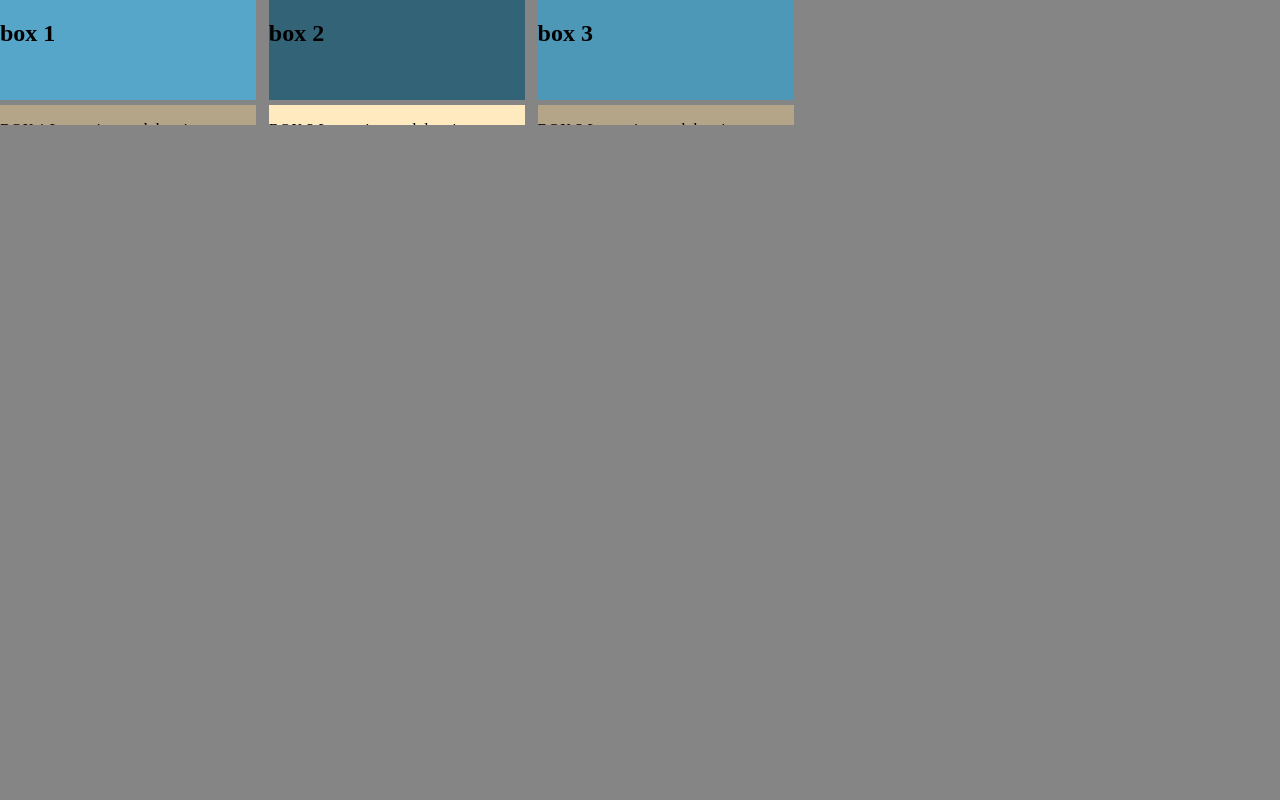
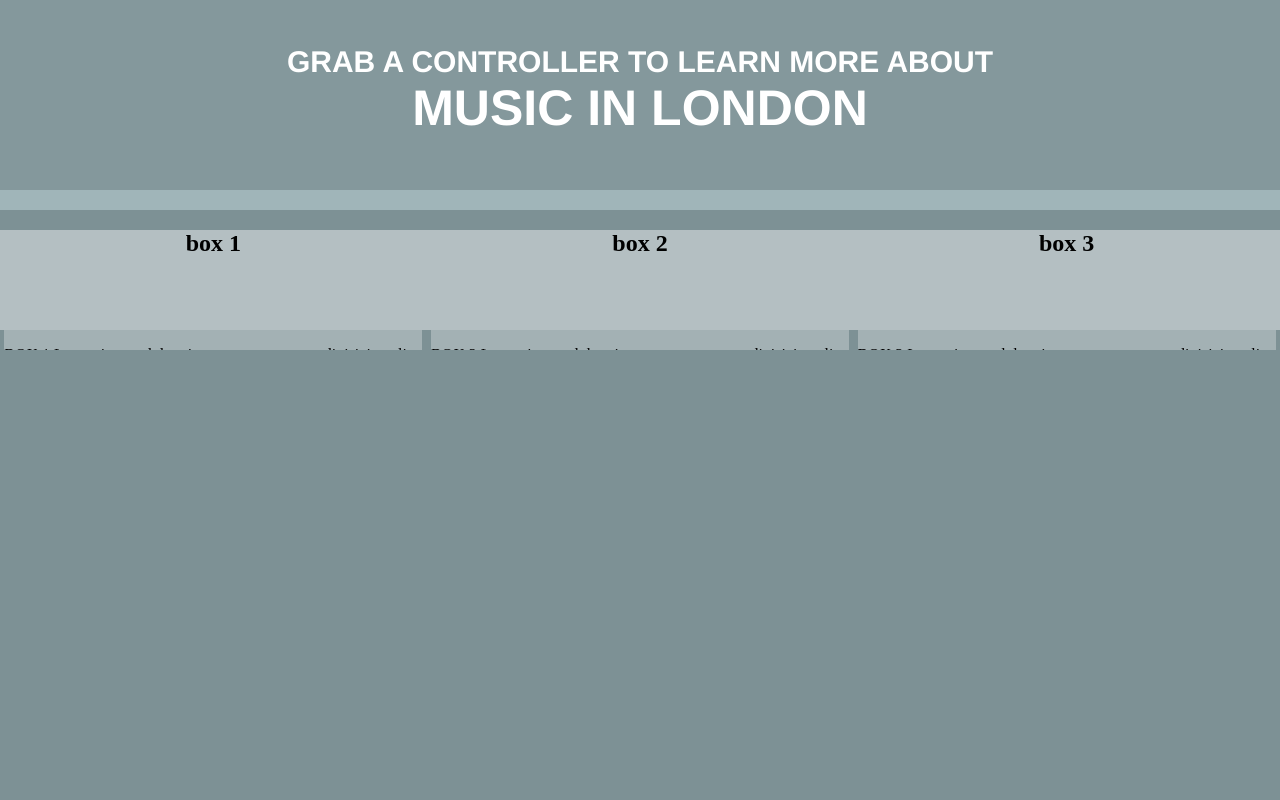
Before and after one commit to seanbrophy/ExperientialDesign, a website with bundled scripts: page index.html in a window 1280 px wide. Shown: the top 800 px of the page. Built offline with nearby package versions, Linux system fonts and the light colour scheme.

Commit message:
styling
started UI styling

```diff
--- a/css/main.css
+++ b/css/main.css
@@ -2,92 +2,120 @@ body
 {
 	padding: 0;
 	margin: 0;
+	background-color: #a0b5b9;
+}
+
+header {
+	background-color: #84989c;
+	font-family: helvetica, arial, sans-serif;
+	text-transform: uppercase;
+	color: #fff;
+	text-align: center;
+	margin-bottom: 20px;
+	padding: 20px 0;
+}
+
+header h2 {
+	font-size: 30px;
+	margin-bottom: 0;
+}
+
+header h1 {
+	font-size: 50px;
+	margin-top: 0;
 }
 
 /*info general style*/
 .title
 {
+	background-color: #b4bfc2;
 	width: 100%;
 	height: 100px;
-	position: absolute;
-	top: 0;
+	text-align: center;
+	/*position: absolute;*/
+	/*top: 0;*/
 }
 
 .info
 {
 	width: 100%;
 	height: 20px;
-	background-color: red;
-	position: absolute;
-	top: 105px;
+	/*position: absolute;*/
+	/*top: 105px;*/
 	overflow: hidden;
 }
 
 .text{
-	position: absolute;
+	position: relative;
 }
 
 
 /*general container style*/
 #container
 {
-	position: relative;
-	background-color: #858585;
+	/*position: relative;*/
+	background-color: #7d9195;
 	height: 100vh;
 }
 
 .box
 {
-	position: absolute;
-	width: 20%;
-	top: 0;
+	/*position: absolute;*/
+	width: 33.333%;
+	float: left;
+}
+
+.infoBox {
+	background-color: #a3b1b4;
+	width: 98%;
+	margin: 0 auto;
 }
 
 /*individual style*/
 /*box 1*/
 .box:nth-child(1)
 {
-	left: 0;
+	/*left: 0;*/
 }
 
 .box:nth-child(1) .title
 {
-	background-color: #55A6C8;
+	/*background-color: #55A6C8;*/
 }
 
 .box:nth-child(1) .info
 {
-	background-color: #B4A588;
+	/*background-color: #B4A588;*/
 }
 
 /*box 2*/
 .box:nth-child(2)
 {
-	left: 21%;
+	/*left: 21%;*/
 }
 
 .box:nth-child(2) .title
 {
-	background-color: #336377;
+	/*background-color: #336377;*/
 }
 
 .box:nth-child(2) .info
 {
-	background-color: #FFEAC0;
+	/*background-color: #FFEAC0;*/
 }
 
 /*box 3*/
 .box:nth-child(3)
 {
-	left: 42%;
+	/*left: 42%;*/
 }
 
 .box:nth-child(3) .title
 {
-	background-color: #4E98B7;
+	/*background-color: #4E98B7;*/
 }
 
 .box:nth-child(3) .info
 {
-	background-color: #B4A588;
+	/*background-color: #B4A588;*/
 }
--- a/index.html
+++ b/index.html
@@ -7,13 +7,16 @@
   </head>
   <body>
 
+    <header class="pageHeader">
+      <h2>grab a controller to learn more about</h2>
+      <h1>music in london</h1>
+    </header>
     <div id="container">
-
       <div class="box">
-
         <div class="title">
           <h2>box 1</h2>
         </div>
+        <div class="infoBox">
           <div class="info">
             <p class="text">BOX 1 Lorem ipsum dolor sit amet, consectetur adipisicing elit, sed do eiusmod
             tempor incididunt ut labore et dolore magna aliqua. Ut enim ad minim veniam,
@@ -45,6 +48,7 @@
             proident, sunt in culpa qui officia deserunt mollit anim id est laborum.
             </p>
           </div>
+        </div>
 
       </div>
 
@@ -53,6 +57,7 @@
         <div class="title">
           <h2>box 2</h2>
         </div>
+        <div class="infoBox">
           <div class="info">
             <p class="text">BOX 2 Lorem ipsum dolor sit amet, consectetur adipisicing elit, sed do eiusmod
             tempor incididunt ut labore et dolore magna aliqua. Ut enim ad minim veniam,
@@ -84,6 +89,7 @@
             proident, sunt in culpa qui officia deserunt mollit anim id est laborum.
             </p>
           </div>
+        </div>
 
       </div>
 
@@ -92,6 +98,7 @@
         <div class="title">
           <h2>box 3</h2>
         </div>
+        <div class="infoBox">
           <div class="info">
             <p class="text">BOX 3 Lorem ipsum dolor sit amet, consectetur adipisicing elit, sed do eiusmod
             tempor incididunt ut labore et dolore magna aliqua. Ut enim ad minim veniam,
@@ -123,6 +130,7 @@
             proident, sunt in culpa qui officia deserunt mollit anim id est laborum.
             </p>
           </div>
+        </div>
 
       </div>
     </div>
```
Lines whose indentation alone changed are shown as unchanged.
